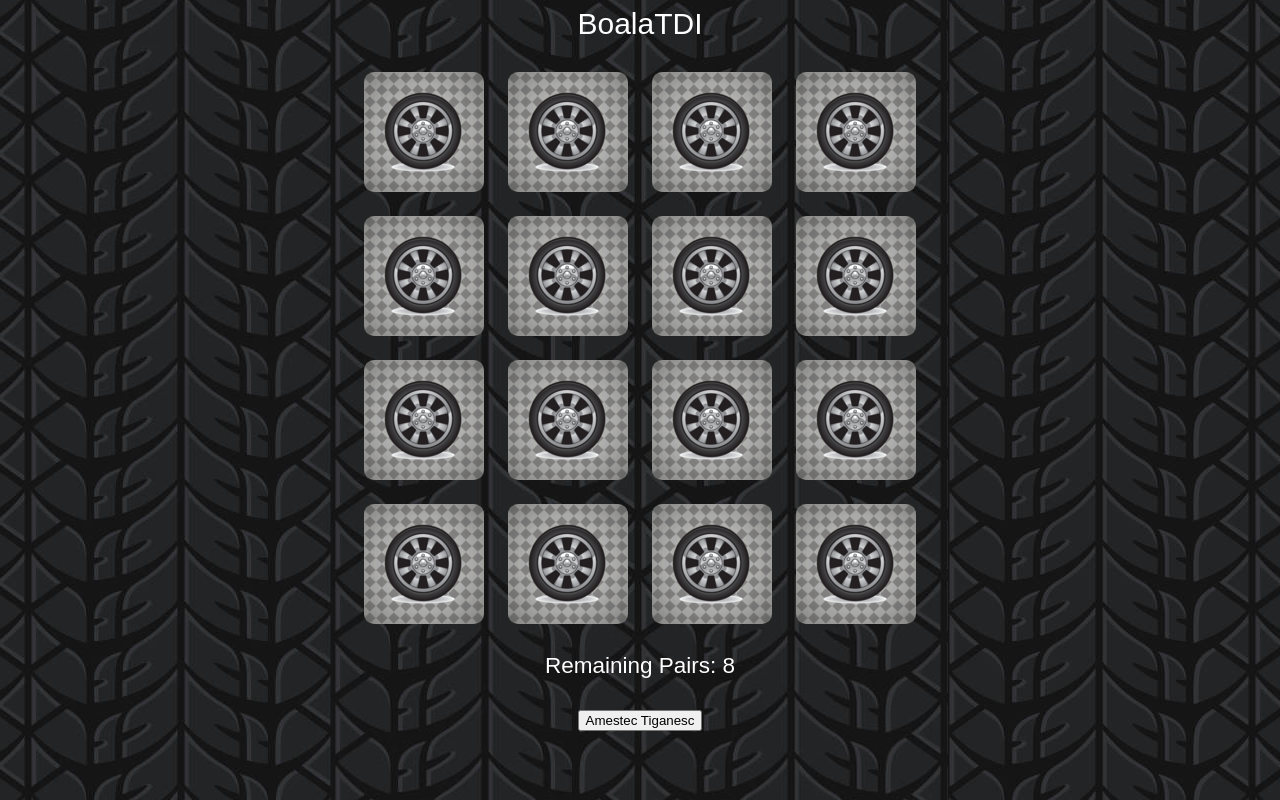
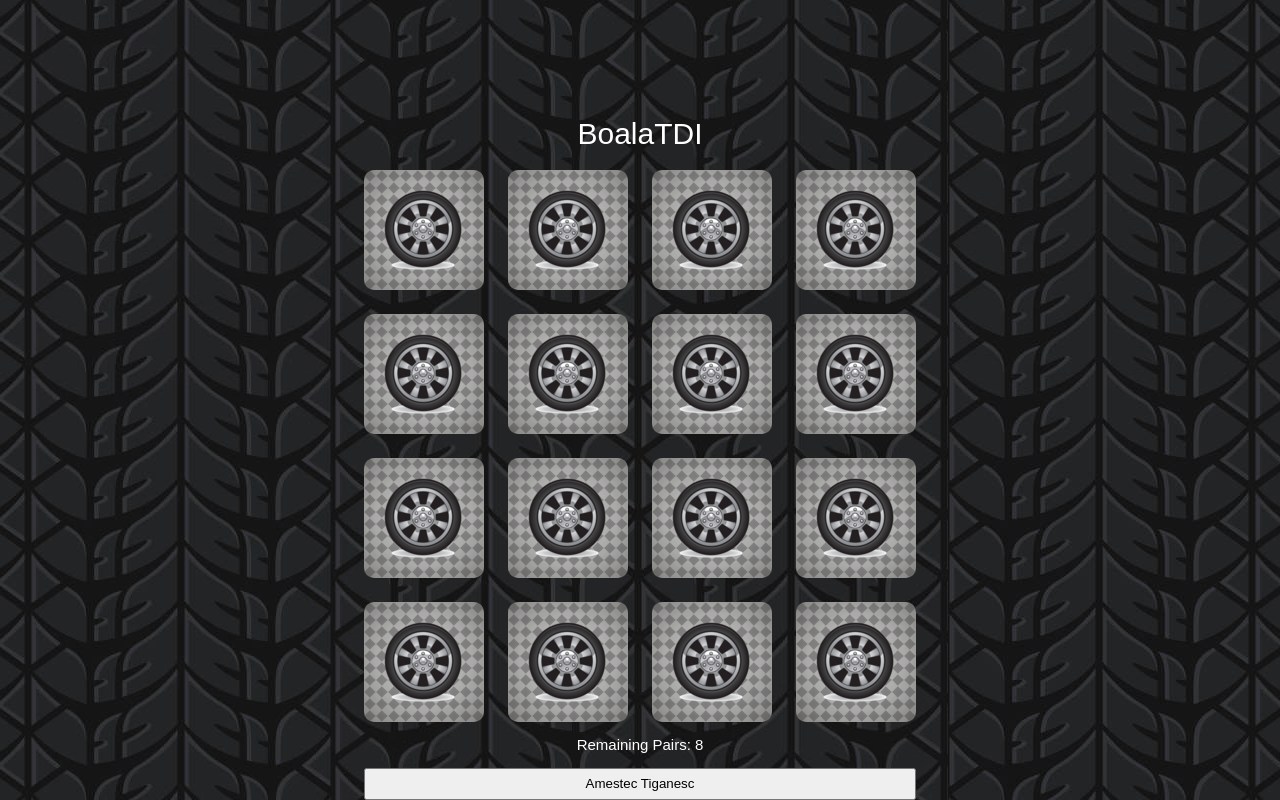
Before and after one commit to StefanBadila/BoalaTDI, a Vue app: page / in a window 1280 px wide. Built offline with nearby package versions, Linux system fonts and the light colour scheme.

Commit message:
imagini, plus titlu frumos

```diff
--- a/src/App.vue
+++ b/src/App.vue
@@ -1,5 +1,4 @@
 <template>
-  <div class=" tot">
  <h1>BoalaTDI</h1>
 <br>
 <section class="game-board">
@@ -14,10 +13,9 @@
 />
 </section>
 <br>
-<h2>{{status}}</h2>
+<h4>{{status}}</h4>
 <br>
 <button @click="restartGame">Amestec Tiganesc</button>
-</div>
 </template>
 
 <script>
@@ -172,6 +170,7 @@ html, body {
 
 h1 {
   margin-top: 0;
+  padding-top: 20%;
 }
 
 #app {
@@ -182,9 +181,7 @@ text-align: center;
 color: #ffffff;
 background-image: url('/imagini/anvelope-all-season.jpg');
 height: 100vh;
-
 }
-
 
 .game-board{
   display: grid;
@@ -192,7 +189,6 @@ height: 100vh;
   grid-template-rows: repeat(4, 120px);
   grid-column-gap: 24px;
   grid-row-gap: 24px;
-
 }
 
 </style>
```
